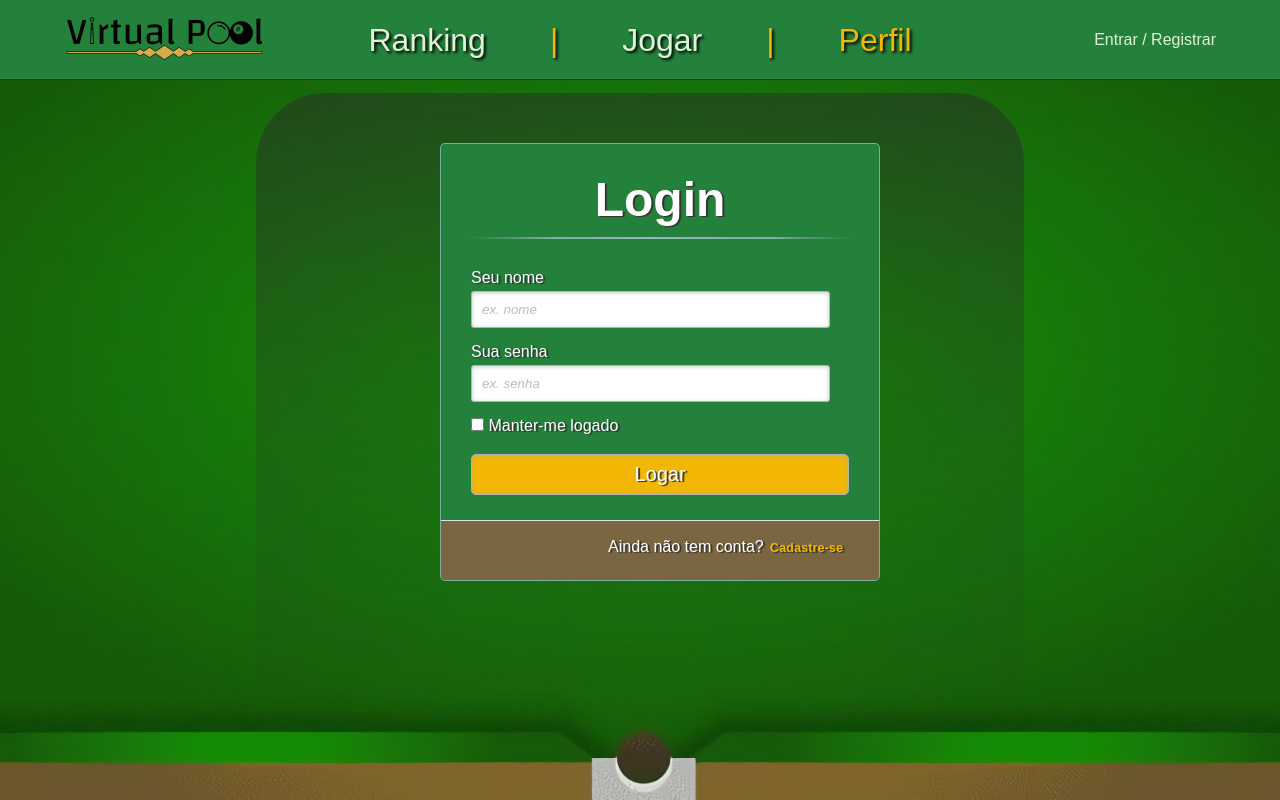
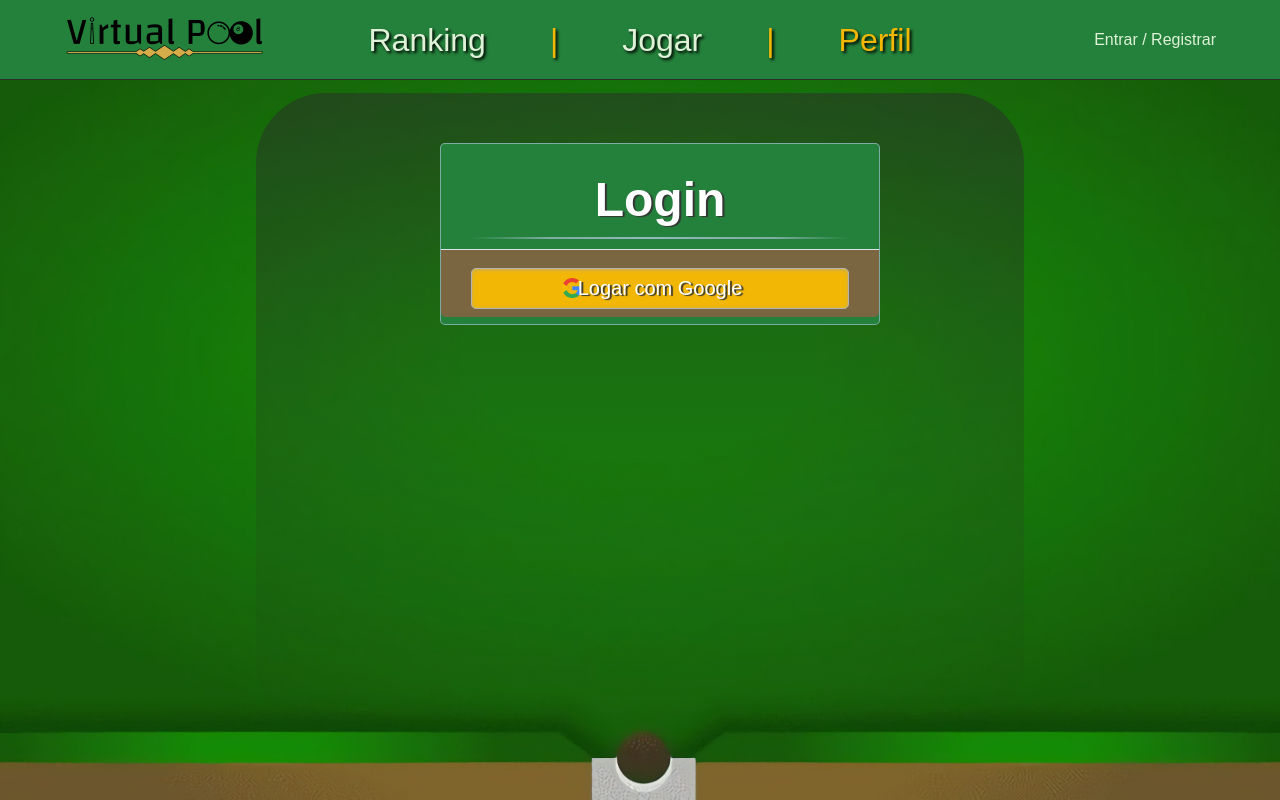
Before and after one commit to pedrohbh/2021-VirtualPool, a Next.js app in the folder Front end/: page /entrar in a window 1280 px wide. Built offline with nearby package versions, Linux system fonts and the light colour scheme; a web font is replaced by a local one.

Commit message:
arrumei o login para a parada do google

```diff
--- a/Front end/src/pages/entrar.js
+++ b/Front end/src/pages/entrar.js
@@ -25,9 +25,16 @@ export default function Home() {
                 <a className={styles.links} id="paralogin"></a>
 
                 <div className={styles.content}>
+                    <div  id={styles.login}>
+                        <form method="post" action="">
+                        <h1>Login</h1>
+                            <p className={styles.link}>
+                                <input type="submit" className={styles.icon} value="Logar com Google" onClick={()=>window.location.href = "/google"}/>
+                            </p>
+                        </form>
+                    </div>
 
-
-                    {(selected === 0) && <div id={styles.login}>
+                    {/*(selected === 0) && <div id={styles.login}>
                         <form method="post" action="">
                             <h1>Login</h1>
                             <p>
@@ -83,7 +90,7 @@ export default function Home() {
                             </p>
                         </form>
 
-                    </div>}
+                    </div>*/}
                 </div>
             </div>
         </div>
--- a/Front end/src/styles/Entrar.module.scss
+++ b/Front end/src/styles/Entrar.module.scss
@@ -21,7 +21,6 @@
       font-weight: bold;
       text-align: center;
       text-shadow: 2px 1px 1px #333;
-      padding-bottom: 30px;
       &::after{
           content: ' ';
           display: block;
@@ -79,20 +78,24 @@
   & input[type="submit"]{
         width: 100%!important;
         cursor: pointer;
-      background: #F2B705;
+        //background: #F2B705;
         padding: 8px 5px;
         color: #fff;
         font-size: 20px;
         margin-bottom: 10px;
         text-shadow: 2px 1px 1px #333;
-
         -webkit-border-radius: 5px;
         border-radius: 5px;
+        background: #F2B705 url("/images/Google__G__Logo.svg.png") no-repeat left;
+        background-position: 90px;
+        background-size: 20px;
 
         transition: all 0.2s linear;
 
         &:hover{
-          background: #b98d08;
+            background: #b98d08 url("/images/Google__G__Logo.svg.png") no-repeat left;
+            background-position: 90px;
+            background-size: 20px;
         }
     }
 }
@@ -103,9 +106,9 @@
   background: #7A6742;
   color: #ffffff;
   left: 0px;
-  height: 60px;
+  height: 8.5vh;
   width: 438px;
-  padding: 17px 30px 20px 30px;
+  padding: 14px 30px 20px 30px;
   font-size: 16px;
   text-align: right;
   text-shadow: 2px 1px 1px #333;
@@ -137,7 +140,7 @@
   position: absolute;
   top: 0px;
   width: 88%;
-  padding: 18px 6% 60px 6%;
+  padding: 18px 6% 15% 6%;
 
   margin: 0 0 35px 0;
   margin-top: 10%;
@@ -162,3 +165,9 @@
     color: #333;
     font-size: 0.8rem;
 }
+
+.icon {
+    padding-left: 25px;
+    background: url("/images/Google__G__Logo.svg.png") no-repeat left;
+    background-size: 20px;
+}
```
Also changed, not shown: Front end/src/contexts/glo.js (deleted, +0 -14 lines), Front end/public/images/Google__G__Logo.svg.png (added). Lines whose indentation alone changed are shown as unchanged.
